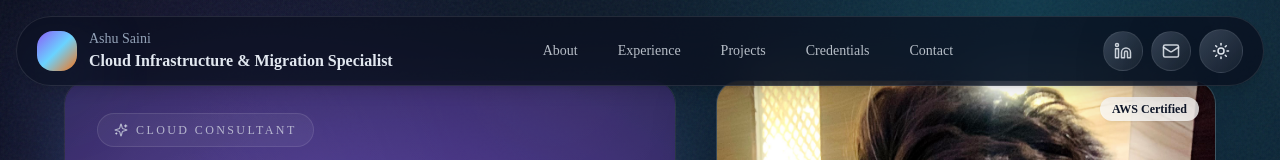
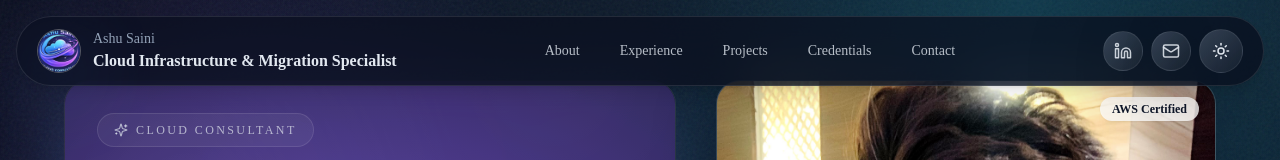
Before and after one commit to ashuu26/Ashu-Portfolio, a Next.js app: page / in a window 1280 px wide. Shown: the top 160 px of the page. Built offline with nearby package versions, Linux system fonts and the light colour scheme.

Commit message:
fevicon and hero/ title box color fix

```diff
--- a/app/globals.css
+++ b/app/globals.css
@@ -80,6 +80,14 @@ body {
   position: relative;
   overflow: hidden;
   isolation: isolate;
+  background:
+    linear-gradient(135deg, rgba(255, 255, 255, 0.96), rgba(240, 249, 255, 0.9) 52%, rgba(255, 251, 235, 0.78)),
+    url('/noise.svg');
+  backdrop-filter: blur(18px);
+}
+
+.dark .hero-visual {
+  background: transparent;
 }
 
 .hero-visual::before {
@@ -88,8 +96,12 @@ body {
   inset: -8%;
   background: url('/bg-clouds.svg') center/cover no-repeat;
   filter: saturate(1.1) blur(0px);
+  opacity: 0.12;
+  z-index: -2;
+}
+
+.dark .hero-visual::before {
   opacity: 0.9;
-  z-index: -2;
 }
 
 .hero-visual::after {
--- a/app/page.tsx
+++ b/app/page.tsx
@@ -39,7 +39,7 @@ export default function Page() {
       <section className="section-shell pt-16 md:pt-20" id="about">
         <div className="grid gap-10 lg:grid-cols-[1.1fr_0.9fr]">
           <motion.div
-            className="space-y-6 hero-visual rounded-3xl border border-white/10 p-8 shadow-glow"
+            className="space-y-6 hero-visual rounded-3xl border border-slate-200/70 p-8 shadow-card dark:border-white/10 dark:shadow-glow"
             initial="hidden"
             animate="show"
             variants={container}
--- a/components/header.tsx
+++ b/components/header.tsx
@@ -1,5 +1,6 @@
 'use client';
 
+import Image from 'next/image';
 import { Linkedin, Mail } from 'lucide-react';
 import { ThemeToggle } from './theme-toggle';
 import { motion } from 'framer-motion';
@@ -21,7 +22,16 @@ export function Header() {
         className="pointer-events-auto flex w-full items-center justify-between gap-4 rounded-full border border-white/10 bg-white/80 px-5 py-3 shadow-lg backdrop-blur-xl dark:border-white/10 dark:bg-night/70"
       >
         <div className="flex items-center gap-3">
-          <div className="h-10 w-10 rounded-2xl bg-gradient-to-br from-pulse via-aurora to-ember shadow-glow" />
+          <div className="h-11 w-11 overflow-hidden rounded-full border border-white/30 bg-night shadow-glow">
+            <Image
+              src="/favicon.png"
+              alt="Ashu Saini logo"
+              width={88}
+              height={88}
+              className="h-full w-full object-cover"
+              priority
+            />
+          </div>
           <div>
             <p className="text-sm text-mist">Ashu Saini</p>
             <p className="font-semibold text-ink dark:text-cloud">Cloud Infrastructure & Migration Specialist</p>
```
